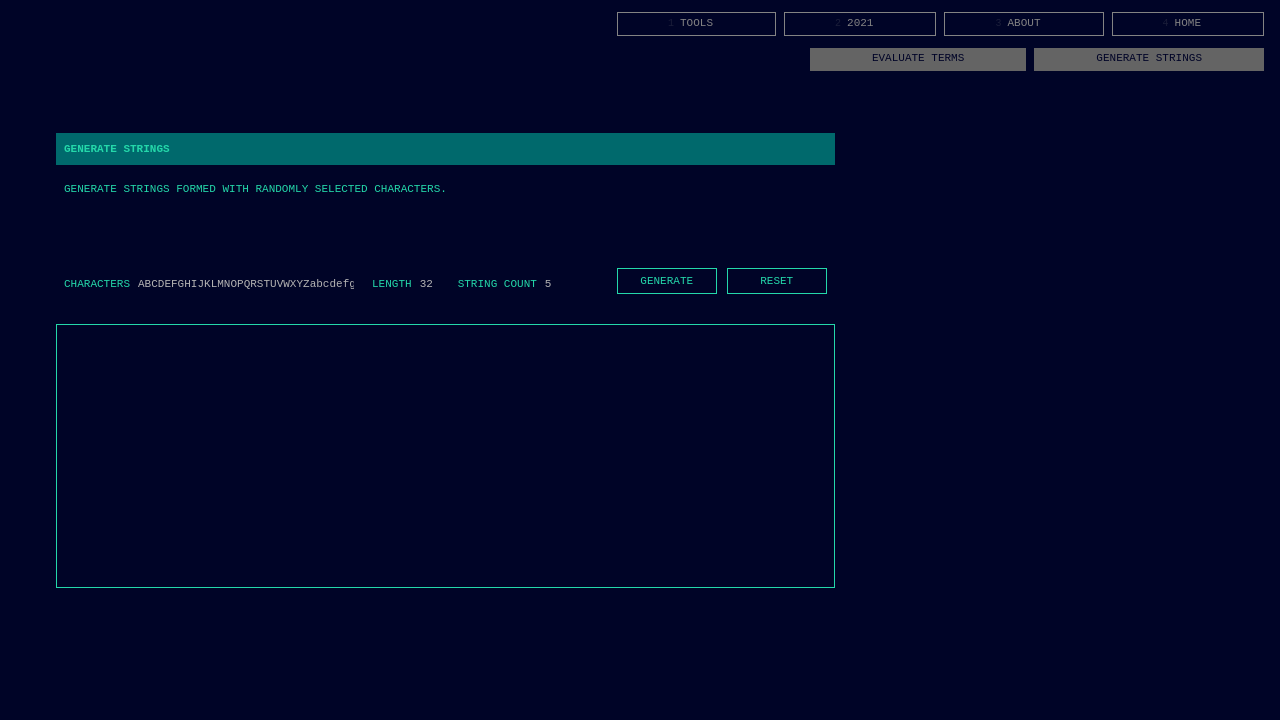
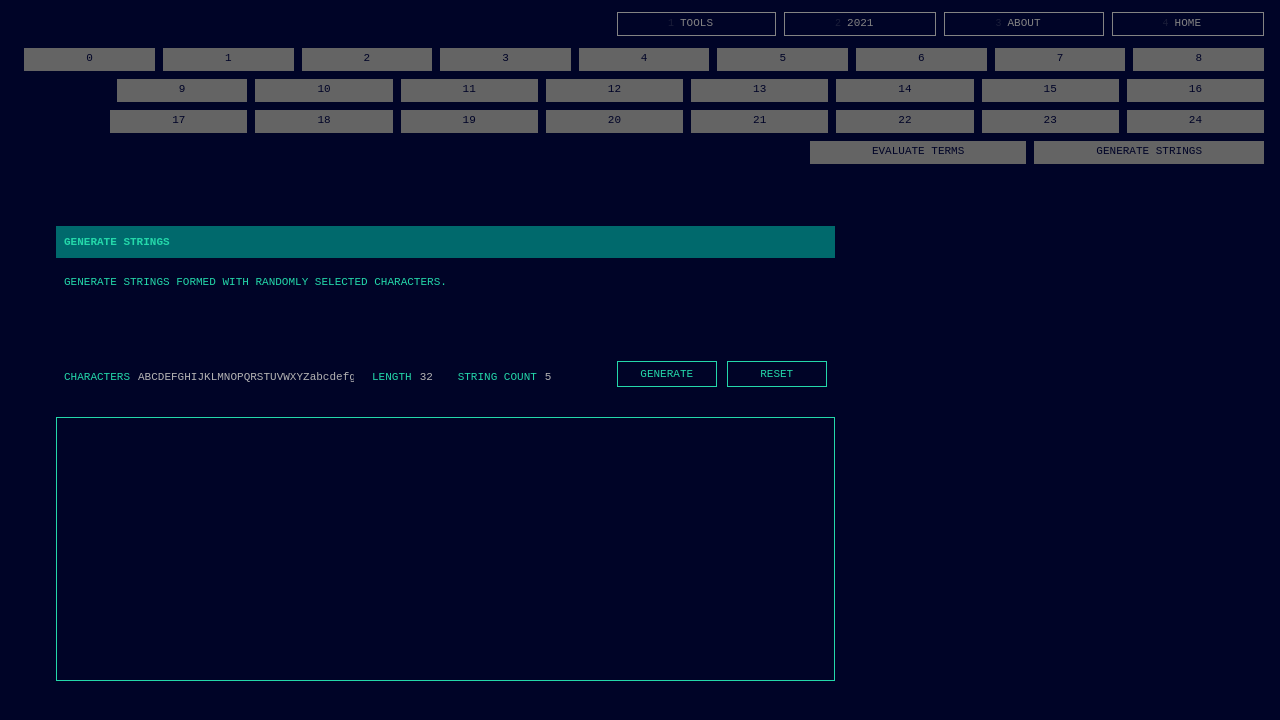
Before and after one commit to justinguevara/www.justinguevara.ca, a React (Vite) app: page /tools in a window 1280 px wide. Shown: the top 720 px of the page. Built offline with nearby package versions, Linux system fonts and the light colour scheme.

Commit message:
implement mobile styling for tools menu

```diff
--- a/src/components/MainNavigation.tsx
+++ b/src/components/MainNavigation.tsx
@@ -4,15 +4,20 @@ import { useState } from "react";
 function MainNavigation ({root_class = 'default'}): JSX.Element {
   const [show_mobile_menu, setShowMobileMenu] = useState(false);
 
+  const handleMenuIconClick = function () {
+    setShowMobileMenu(!show_mobile_menu);
+  };
+
   const  navigation_items_container_classes = ['header-menu-primary'];
   if (show_mobile_menu === false) {
     navigation_items_container_classes.push('hide');
   }
+  const emphasize_class = show_mobile_menu === true ? 'jg-emphasize' : '';
 
   return (
-    <header className={`secondary-font header-primary ${root_class}`}>
+    <header className={`secondary-font header-primary ${root_class} ${emphasize_class}`}>
       <nav>
-        <div className="jg-menu-icon" onClick={function () { setShowMobileMenu(!show_mobile_menu) }}></div>
+        <div className="jg-menu-icon" onClick={handleMenuIconClick}></div>
         <div className={navigation_items_container_classes.join(" ")} id="header-navigation">
           <ul className="menu" id="menu-menu-1">
             <li className="menu-item"><Link to="/tools">Tools</Link></li>
--- a/src/components/pages/toolspage/ToolsPage.tsx
+++ b/src/components/pages/toolspage/ToolsPage.tsx
@@ -8,10 +8,26 @@ import { useState } from "react";
 export default function ToolsPage (): JSX.Element {
   const [selected_option, setSelectedOption] = useState('');
   const [selected_tool, setSelectedTool] = useState(tools_list.generate_strings.id);
+  const [show_mobile_secondary_menu, setShowMobileSecondaryMenu] = useState(false);
+
+  const show_mobile_menu_class = show_mobile_secondary_menu ? 'jg-show' : 'jg-hide';
+
+  const handleSecondaryMenuIconClick = function () {
+    setShowMobileSecondaryMenu(!show_mobile_secondary_menu);
+  };
 
   const on_secondary_menu_item_click = function (event: React.MouseEvent<HTMLDivElement>) {
+    setShowMobileSecondaryMenu(false);
     setSelectedTool(event.currentTarget.getAttribute('data-tool-id'));
   };
+
+  // temp placeholder
+  for (let i = 0; i < 25; i++) {
+    tools_list[i] = {
+      "id" : i,
+      "label" : i
+    };
+  }
 
   const secondary_menu_html = Object.keys(tools_list).map(function (key) {
     return (
@@ -36,8 +52,13 @@ export default function ToolsPage (): JSX.Element {
     <div id='jg-tools-page' className={`${styles['jg-page-wrapper']} ${styles['jg-tools-page']}`}>
       <MainNavigation root_class="tools-page" />
 
-      <div className={`${styles['jg-secondary-menu']}`}>
-        {secondary_menu_html}
+      <div className={`${styles['jg-secondary-menu']} ${styles[show_mobile_menu_class]}`}>
+        <div className={`${styles['jg-mobile-menu-icon']}`} onClick={handleSecondaryMenuIconClick}>Open tools menu</div>
+        <div className={`${styles['jg-secondary-menu-item-container-anchor']}`}>
+          <div className={`${styles['jg-secondary-menu-item-container']}`}>
+            {secondary_menu_html}
+          </div>
+        </div>
       </div>
 
       <div className={`${styles['jg-term-evaluation-tool-wrapper']}`}>
--- a/src/components/pages/toolspage/navigation.css
+++ b/src/components/pages/toolspage/navigation.css
@@ -11,7 +11,6 @@
 @media screen and (max-width: 1024px) {
   #jg-tools-page .header-menu-primary::before {
     background-color: rgb(0, 4, 39);
-    z-index: 10;
     width: 150vw;
     height: 150vh;
     position: fixed;
@@ -21,6 +20,10 @@
     left: 0;
     content: "";
     overflow: hidden;
+  }
+
+  #jg-tools-page .jg-emphasize .header-menu-primary::before {
+    z-index: 10;
   }
 
   #jg-tools-page .header-menu-primary.hide{
@@ -33,13 +36,16 @@
   }
 
   #jg-tools-page #menu-menu-1 {
-    z-index: 11;
     position: absolute;
     top: 16px;
     left: 0;
     width: 100%;
     background-color: transparent;
     padding: 0;
+  }
+
+  #jg-tools-page .jg-emphasize #menu-menu-1 {
+    z-index: 11;
   }
 
   #jg-tools-page #menu-menu-1 .menu-item {
@@ -60,7 +66,7 @@
     background-color: rgb(170, 170, 170);
   }
 
-  #jg-tools-page .jg-menu-icon {
+  #jg-tools-page .jg-emphasize .jg-menu-icon {
     z-index: 11;
   }
 
--- a/src/components/pages/toolspage/style.module.css
+++ b/src/components/pages/toolspage/style.module.css
@@ -46,7 +46,7 @@
   color: #888888;
 }
 
-::-webkit-scrollbar-thumb, .jg-tools-page textarea::-webkit-scrollbar {
+.jg-tools-page textarea::-webkit-scrollbar {
   width: 12px;
   height: 12px;
   border: 0;
@@ -55,7 +55,7 @@
   box-shadow: none;
 }
 
-::-webkit-scrollbar-thumb, .jg-tools-page textarea::-webkit-scrollbar-track {
+.jg-tools-page textarea::-webkit-scrollbar-track {
   background: none;
   cursor: pointer;
   border: 0;
@@ -63,7 +63,7 @@
   box-shadow: none;
 }
 
-::-webkit-scrollbar-thumb, .jg-tools-page textarea::-webkit-scrollbar-thumb {
+.jg-tools-page textarea::-webkit-scrollbar-thumb {
   cursor: pointer;
   border: 0;
   background-color: #DDD;
@@ -291,11 +291,136 @@ not needed?
 **
 **
 */
+.jg-show {}
+.jg-hide {}
 
-/* temp until mobile dropdown implemented */
-@media screen and (max-width: 550px) {
+.jg-tools-page .jg-secondary-menu-item-container {
+  display: flex;
+  box-sizing: border-box;
+  flex-wrap: wrap;
+}
+
+@media screen and (max-width: 1024px) {
+  .jg-tools-page .jg-secondary-menu-item-container {
+    width: 100%;
+    position: absolute;
+    top: 12px;
+    left: 0;
+    max-height: 66vh;
+    overflow: auto;
+  }
+
+  .jg-tools-page .jg-secondary-menu-item-container::-webkit-scrollbar {
+    width: 12px;
+    height: 12px;
+    border: 0;
+    background-color: rgb(100, 100, 100);
+    outline: none;
+    box-shadow: none;
+  }
+
+  .jg-tools-page .jg-secondary-menu-item-container::-webkit-scrollbar-track {
+    background: none;
+    cursor: pointer;
+    border: 0;
+    outline: none;
+    box-shadow: none;
+
+  }
+
+  .jg-tools-page .jg-secondary-menu-item-container::-webkit-scrollbar-thumb {
+    cursor: pointer;
+    border: 0;
+    background-color: rgb(122, 122, 122);
+    outline: none;
+    box-shadow: none;
+  }
+}
+
+@media screen and (min-width: 1024px) {
+  .jg-tools-page .jg-secondary-menu-item-container {
+    gap: 8px;
+    justify-content: flex-end;
+  }
+}
+
+@media screen and (max-width: 1024px) {
+  .jg-tools-page .jg-secondary-menu .jg-secondary-menu-item-container-anchor {
+    position: relative;
+    width: 100%;
+  }
+
+  .jg-tools-page div.jg-secondary-menu.jg-show {
+    gap: 0px;
+    position: relative;
+    width: 100%;
+  }
+
+  .jg-tools-page .jg-secondary-menu .jg-mobile-menu-icon {
+    cursor: pointer;
+    display: flex;
+    align-items: center;
+    justify-content: center;
+    padding: 8px 50px 8px 50px;
+    background-color:  rgb(111, 111, 111);
+    color: rgb(190,190,190);
+    height: 32.5px;
+  }
+
+  .jg-tools-page .jg-show.jg-secondary-menu .jg-mobile-menu-icon {
+    z-index: 11;
+  }
+
+  .jg-tools-page .jg-secondary-menu .jg-mobile-menu-icon:hover {
+    background-color: rgb(141, 141, 141);
+    color: rgb(240,240,240);
+  }
+
+  .jg-tools-page .jg-hide .jg-secondary-menu-item-container .jg-menu-item {
+    display: none;
+  }
+
+  .jg-tools-page .jg-show .jg-secondary-menu-item-container .jg-menu-item {
+    width: 100%;
+    color: rgb(190,190,190);
+    height: 32.5px;
+  }
+
+  .jg-tools-page .jg-show .jg-secondary-menu-item-container .jg-menu-item {
+    justify-content: center;
+    z-index: 11;
+  }
+
+  .jg-tools-page .jg-show .jg-secondary-menu-item-container .jg-menu-item:hover {
+    background-color: rgb(141, 141, 141);
+    color: rgb(240,240,240);
+  }
+
+  .jg-tools-page .jg-secondary-menu.jg-show:before {
+    background-color: rgb(0, 4, 39);
+    width: 150vw;
+    height: 150vh;
+    position: fixed;
+    opacity: 0.8;
+    padding: 0;
+    top: 0;
+    left: 0;
+    content: "";
+    overflow: hidden;
+  }
+}
+
+@media screen and (min-width: 1025px) {
+  .jg-tools-page .jg-secondary-menu .jg-mobile-menu-icon {
+    display: none;
+  }
+
   .jg-tools-page .jg-secondary-menu {
-    display: none !important;
+    gap: 8px;
+  }
+
+  .jg-tools-page .jg-secondary-menu .jg-secondary-menu-item-container-anchor {
+    width: 100%;
   }
 }
 
@@ -304,12 +429,11 @@ not needed?
   box-sizing: border-box;
   padding: 0px 16px 12px 16px;
   justify-content: flex-end;
-  gap: 8px;
   align-items: center;
-  flex-wrap: no-wrap;
+  flex-wrap: wrap;
 }
 
-.jg-tools-page .jg-menu-item {
+.jg-tools-page .jg-secondary-menu-item-container .jg-menu-item {
   padding: 2px 50px 2px 50px;
   box-sizing: border-box;
   cursor: pointer;
@@ -322,11 +446,11 @@ not needed?
   align-items: center;
 }
 
-.jg-tools-page .jg-menu-item:hover {
+.jg-tools-page .jg-secondary-menu-item-container.jg-menu-item:hover {
   background-color:  rgb(180, 180, 180);
 }
 
-.jg-tools-page .jg-menu-item > span:before {
+.jg-tools-page .jg-secondary-menu-item-container .jg-menu-item > span:before {
   font-size: 10px;
   opacity: 0.2;
   text-transform: uppercase;
@@ -334,7 +458,7 @@ not needed?
   counter-increment: menu-item;
 }
 
-.jg-tools-page .jg-menu-item > span:after {
+.jg-tools-page .jg-secondary-menu-item-container .jg-menu-item > span:after {
   font-size: 10px;
   opacity: 0.2;
   text-transform: uppercase;
@@ -423,9 +547,8 @@ not needed?
   box-shadow: none;
 }
 .jg-generate-strings-tool .jg-output::-webkit-scrollbar-corner {
-  background-color: rgb(36,216,170);
+  background-color: rgba(36, 216, 171, 0.15);
 }
-
 
 @media screen and (min-width: 851px) {
   .jg-generate-strings-tool .jg-padding-8-collapse {
```
